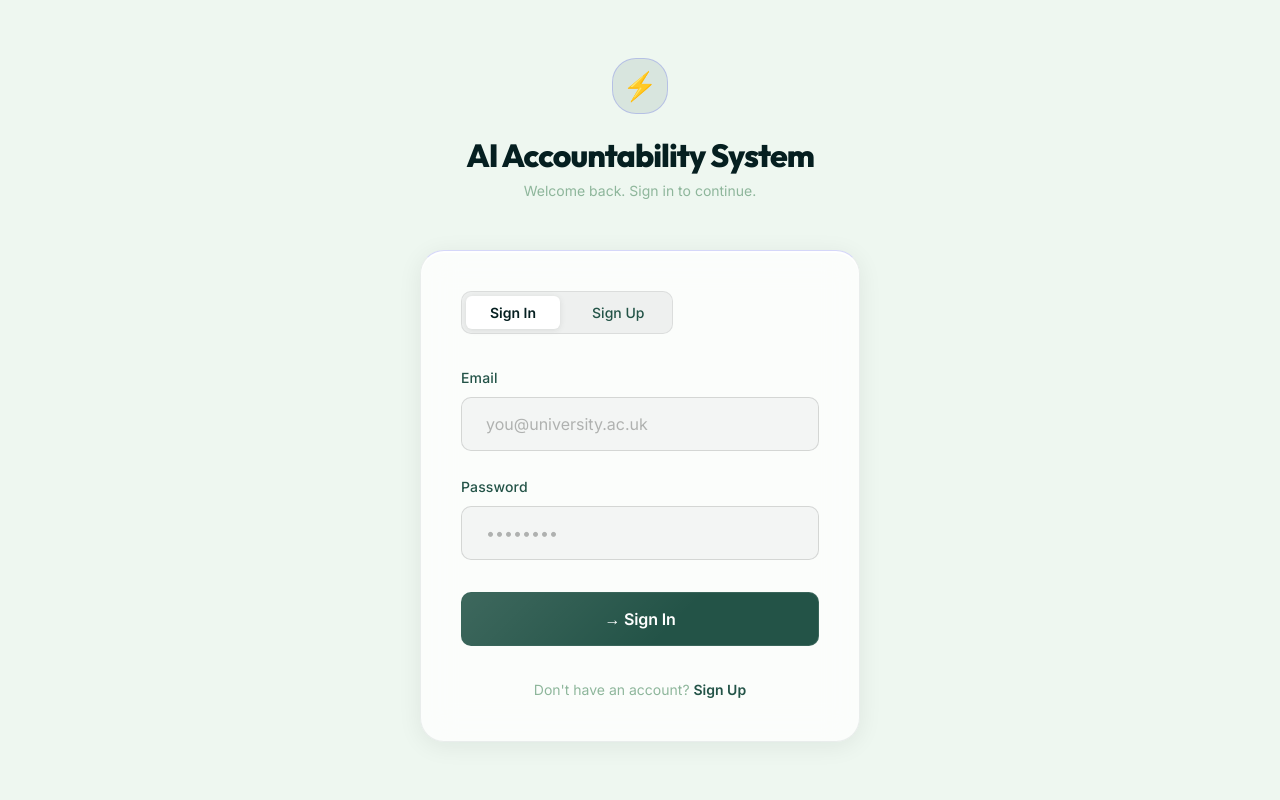
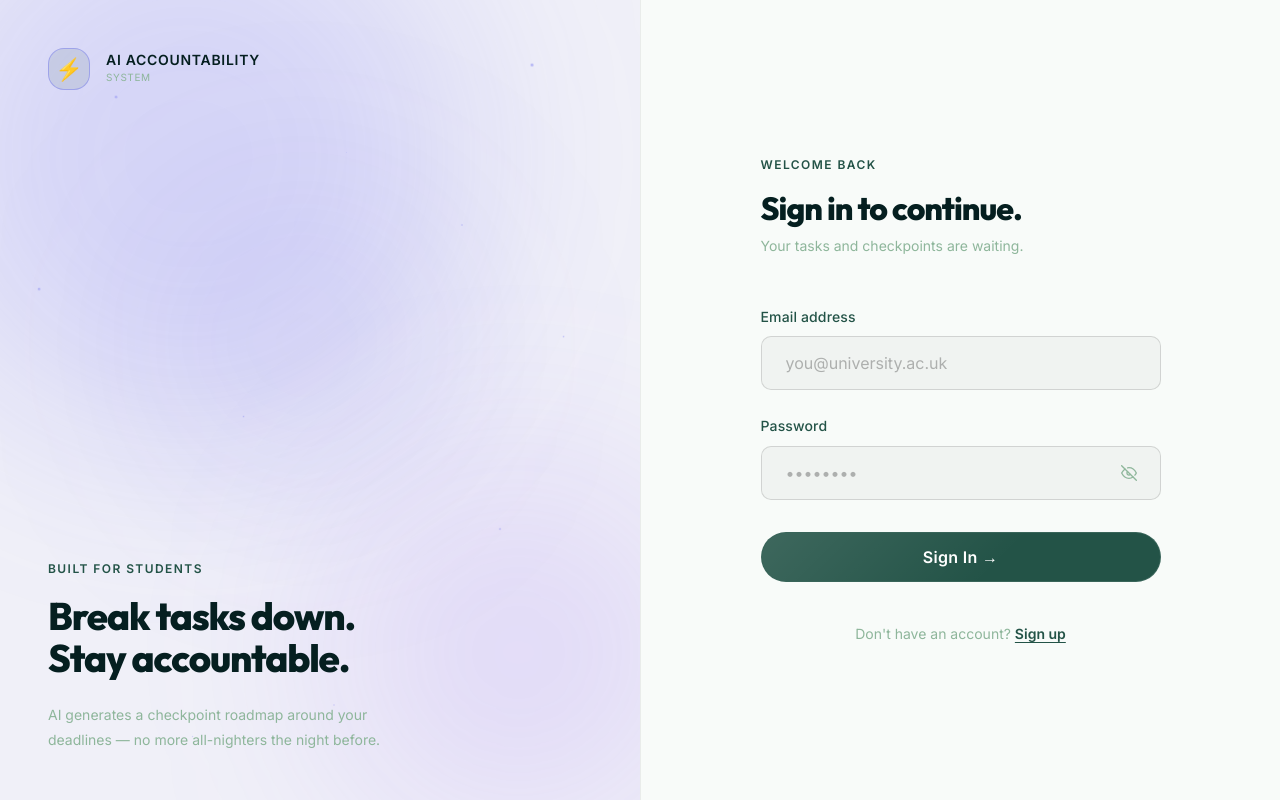
Before and after one commit to oyeludeelijah/Cadence, a React (Vite) app: page / in a window 1280 px wide. Built offline with nearby package versions, Linux system fonts and the light colour scheme.

Commit message:
updated the sign-in/sign-up page's UI

```diff
--- a/src/index.css
+++ b/src/index.css
@@ -1495,3 +1495,175 @@ input, select, textarea {
 [data-theme="light"] .sidebar-user {
   border-top-color: rgba(0, 0, 0, 0.08);
 }
+
+
+/* ══════════════════════════════════════════════════════════════════════════════
+   AUTH PAGE — Split-panel design
+   ══════════════════════════════════════════════════════════════════════════ */
+
+/* ── Layout ───────────────────────────────────────────────────────────────── */
+.auth-layout {
+  display: grid;
+  grid-template-columns: 1fr 1fr;
+  min-height: 100vh;
+  overflow: hidden;
+  background: var(--bg);
+}
+
+/* ── Left decorative panel ────────────────────────────────────────────────── */
+.auth-left {
+  position: relative;
+  overflow: hidden;
+  display: flex;
+  flex-direction: column;
+  justify-content: space-between;
+  padding: var(--s6);
+  background: var(--bg);
+}
+
+/* Gradient orbs */
+.auth-orb {
+  position: absolute;
+  border-radius: 50%;
+  filter: blur(90px);
+  pointer-events: none;
+  will-change: transform;
+}
+.auth-orb-1 {
+  width: 520px; height: 520px;
+  background: rgba(99, 102, 241, 0.30);
+  top: -140px; left: -120px;
+  animation: authOrb1 14s ease-in-out infinite;
+}
+.auth-orb-2 {
+  width: 350px; height: 350px;
+  background: rgba(139, 92, 246, 0.22);
+  bottom: -60px; right: -80px;
+  animation: authOrb2 18s ease-in-out infinite;
+}
+.auth-orb-3 {
+  width: 240px; height: 240px;
+  background: rgba(79, 70, 229, 0.18);
+  top: 45%; left: 45%;
+  transform: translate(-50%, -50%);
+  animation: authOrb3 11s ease-in-out infinite;
+}
+
+@keyframes authOrb1 {
+  0%, 100% { transform: translate(0, 0) scale(1); }
+  33%       { transform: translate(50px, 40px) scale(1.08); }
+  66%       { transform: translate(20px, -30px) scale(0.95); }
+}
+@keyframes authOrb2 {
+  0%, 100% { transform: translate(0, 0) scale(1); }
+  50%       { transform: translate(-40px, -50px) scale(1.12); }
+}
+@keyframes authOrb3 {
+  0%, 100% { transform: translate(-50%, -50%) scale(1); }
+  50%       { transform: translate(-44%, -58%) scale(1.18); }
+}
+
+/* Star dots */
+.auth-star {
+  position: absolute;
+  background: rgba(255, 255, 255, 0.7);
+  border-radius: 50%;
+  pointer-events: none;
+  animation: authStarPulse var(--star-dur, 3s) ease-in-out infinite;
+}
+@keyframes authStarPulse {
+  0%, 100% { opacity: 0.25; transform: scale(1); }
+  50%       { opacity: 0.9;  transform: scale(1.4); }
+}
+
+/* Brand mark */
+.auth-brand {
+  position: relative;
+  z-index: 1;
+  display: flex;
+  align-items: center;
+  gap: var(--s2);
+}
+.auth-brand-icon {
+  width: 42px; height: 42px;
+  background: var(--accent-dim);
+  border: 1px solid rgba(99, 102, 241, 0.4);
+  border-radius: var(--r-lg);
+  display: flex; align-items: center; justify-content: center;
+  font-size: 22px;
+  flex-shrink: 0;
+}
+
+/* Tagline block */
+.auth-tagline {
+  position: relative;
+  z-index: 1;
+}
+
+/* ── Right form panel ─────────────────────────────────────────────────────── */
+.auth-right {
+  display: flex;
+  align-items: center;
+  justify-content: center;
+  padding: var(--s8) var(--s6);
+  background: rgba(255, 255, 255, 0.015);
+  border-left: 1px solid var(--border);
+}
+.auth-form-card {
+  width: 100%;
+  max-width: 400px;
+}
+
+/* Password show/hide toggle */
+.auth-input-wrapper { position: relative; }
+.auth-input-eye {
+  position: absolute;
+  right: var(--s3);
+  top: 50%;
+  transform: translateY(-50%);
+  color: var(--text-3);
+  cursor: pointer;
+  display: flex;
+  align-items: center;
+  background: none;
+  border: none;
+  padding: 0;
+  transition: color var(--dur-micro) var(--ease-out);
+}
+.auth-input-eye:hover { color: var(--text-2); }
+
+/* Submit button — pill shape */
+.auth-submit {
+  width: 100%;
+  padding: 14px var(--s4) !important;
+  font-size: var(--text-base) !important;
+  font-weight: 600 !important;
+  border-radius: var(--r-pill) !important;
+  letter-spacing: 0.02em;
+}
+
+/* ── Mobile: stack vertically ─────────────────────────────────────────────── */
+@media (max-width: 768px) {
+  .auth-layout {
+    grid-template-columns: 1fr;
+    grid-template-rows: 220px 1fr;
+  }
+  .auth-left { padding: var(--s4); }
+  .auth-tagline { display: none; }
+  .auth-right { padding: var(--s5) var(--s4); }
+  .auth-orb-1 { width: 300px; height: 300px; }
+  .auth-orb-2 { width: 200px; height: 200px; }
+}
+
+/* ── Light mode overrides ─────────────────────────────────────────────────── */
+[data-theme="light"] .auth-left {
+  background: #f0f0f8;
+}
+[data-theme="light"] .auth-right {
+  background: rgba(255, 255, 255, 0.6);
+  border-left-color: rgba(0, 0, 0, 0.06);
+}
+[data-theme="light"] .auth-orb-1 { background: rgba(99, 102, 241, 0.18); }
+[data-theme="light"] .auth-orb-2 { background: rgba(139, 92, 246, 0.14); }
+[data-theme="light"] .auth-orb-3 { background: rgba(79, 70, 229, 0.10); }
+[data-theme="light"] .auth-star   { background: rgba(99, 102, 241, 0.5); }
--- a/src/pages/AuthPage.jsx
+++ b/src/pages/AuthPage.jsx
@@ -1,21 +1,49 @@
 import { useState } from 'react'
 import { supabase } from '../supabaseClient'
 
-/**
- * AuthPage — Sign In / Sign Up form.
- * Shown to unauthenticated users. App.jsx redirects here automatically.
- */
+// ── Deterministic star positions (no layout shift) ─────────────────────────
+const STARS = [
+  { top: '12%',  left: '18%', size: 2,   dur: '3.2s' },
+  { top: '28%',  left: '72%', size: 1.5, dur: '4.5s' },
+  { top: '52%',  left: '38%', size: 1,   dur: '2.8s' },
+  { top: '78%',  left: '14%', size: 2.5, dur: '5.1s' },
+  { top: '19%',  left: '54%', size: 1,   dur: '3.7s' },
+  { top: '66%',  left: '78%', size: 2,   dur: '4.2s' },
+  { top: '88%',  left: '52%', size: 1.5, dur: '3s'   },
+  { top: '42%',  left: '88%', size: 1,   dur: '6s'   },
+  { top: '8%',   left: '83%', size: 2,   dur: '4.8s' },
+  { top: '36%',  left: '6%',  size: 1.5, dur: '2.5s' },
+  { top: '92%',  left: '30%', size: 1,   dur: '5.5s' },
+]
+
+// ── Eye icon for password toggle ───────────────────────────────────────────
+function EyeIcon({ open }) {
+  return open ? (
+    <svg width="16" height="16" viewBox="0 0 24 24" fill="none" stroke="currentColor" strokeWidth="2" strokeLinecap="round" strokeLinejoin="round">
+      <path d="M1 12s4-8 11-8 11 8 11 8-4 8-11 8-11-8-11-8z" />
+      <circle cx="12" cy="12" r="3" />
+    </svg>
+  ) : (
+    <svg width="16" height="16" viewBox="0 0 24 24" fill="none" stroke="currentColor" strokeWidth="2" strokeLinecap="round" strokeLinejoin="round">
+      <path d="M17.94 17.94A10.07 10.07 0 0 1 12 20c-7 0-11-8-11-8a18.45 18.45 0 0 1 5.06-5.94M9.9 4.24A9.12 9.12 0 0 1 12 4c7 0 11 8 11 8a18.5 18.5 0 0 1-2.16 3.19m-6.72-1.07a3 3 0 1 1-4.24-4.24" />
+      <line x1="1" y1="1" x2="23" y2="23" />
+    </svg>
+  )
+}
+
+// ── Main component ─────────────────────────────────────────────────────────
 function AuthPage() {
-  const [mode, setMode]       = useState('signin') // 'signin' | 'signup'
-  const [email, setEmail]     = useState('')
-  const [password, setPassword] = useState('')
-  const [loading, setLoading] = useState(false)
-  const [message, setMessage] = useState(null) // { type: 'error'|'success', text }
+  const [mode, setMode]             = useState('signin') // 'signin' | 'signup'
+  const [email, setEmail]           = useState('')
+  const [password, setPassword]     = useState('')
+  const [showPassword, setShowPw]   = useState(false)
+  const [loading, setLoading]       = useState(false)
+  const [message, setMessage]       = useState(null)    // { type, text }
 
   const isSignUp = mode === 'signup'
 
   async function handleSubmit(e) {
-    e.preventDefault()
+    e?.preventDefault()
     setMessage(null)
 
     if (!email.trim() || !password) {
@@ -36,14 +64,13 @@ function AuthPage() {
       } else {
         const { error } = await supabase.auth.signInWithPassword({ email: email.trim(), password })
         if (error) throw error
-        // onAuthStateChange in useAuth will update session → App.jsx redirects automatically
+        // onAuthStateChange in useAuth fires → App.jsx re-renders → redirect happens automatically
       }
     } catch (err) {
-      // Surface Supabase errors in plain English
-      const msg = err.message?.includes('Invalid login credentials')
+      const text = err.message?.includes('Invalid login credentials')
         ? 'Incorrect email or password. Please try again.'
         : err.message ?? 'Something went wrong. Please try again.'
-      setMessage({ type: 'error', text: msg })
+      setMessage({ type: 'error', text })
     } finally {
       setLoading(false)
     }
@@ -52,77 +79,117 @@ function AuthPage() {
   function switchMode() {
     setMode(m => m === 'signin' ? 'signup' : 'signin')
     setMessage(null)
-    setEmail('')
-    setPassword('')
   }
 
   return (
-    <div style={{
-      minHeight: '100vh',
-      display: 'flex',
-      alignItems: 'center',
-      justifyContent: 'center',
-      padding: 'var(--s4)',
-      background: 'var(--bg)',
-      position: 'relative',
+    <div className="auth-layout">
+
+      {/* ══════════════════════════════════════════════════════════════════════
+          LEFT PANEL — decorative / brand
+          ════════════════════════════════════════════════════════════════════ */}
+      <div className="auth-left">
+
+        {/* Animated gradient orbs */}
+        <div className="auth-orb auth-orb-1" />
+        <div className="auth-orb auth-orb-2" />
+        <div className="auth-orb auth-orb-3" />
+
+        {/* Twinkling star dots */}
+        {STARS.map((s, i) => (
+          <div
+            key={i}
+            className="auth-star"
+            style={{
+              top: s.top, left: s.left,
+              width: `${s.size}px`, height: `${s.size}px`,
+              '--star-dur': s.dur,
+              animationDelay: `${i * 0.4}s`,
+            }}
+          />
+        ))}
+
+        {/* Brand — top */}
+        <div className="auth-brand">
+          <div className="auth-brand-icon">⚡</div>
+          <div>
+            <div style={{ fontSize: 'var(--text-sm)', fontWeight: 700, color: 'var(--text)', letterSpacing: '0.05em', lineHeight: 1.2 }}>
+              AI ACCOUNTABILITY
+            </div>
+            <div style={{ fontSize: '10px', color: 'var(--text-3)', letterSpacing: '0.06em', textTransform: 'uppercase' }}>
+              System
+            </div>
+          </div>
+        </div>
+
+        {/* Tagline — bottom */}
+        <div className="auth-tagline">
+          <p style={{
+            fontSize: 'var(--text-xs)',
+            fontWeight: 700,
+            color: 'var(--accent)',
+            textTransform: 'uppercase',
+            letterSpacing: '0.12em',
+            marginBottom: 'var(--s2)',
           }}>
-      {/* Ambient background mesh */}
-      <div className="mesh-gradient" />
+            Built for students
+          </p>
+          <h2 style={{
+            fontSize: 'clamp(26px, 3vw, 44px)',
+            fontWeight: 800,
+            color: 'var(--text)',
+            lineHeight: 1.1,
+            letterSpacing: '-0.03em',
+            marginBottom: 'var(--s3)',
+            maxWidth: '380px',
+          }}>
+            Break tasks down.<br />Stay accountable.
+          </h2>
+          <p style={{
+            fontSize: 'var(--text-sm)',
+            color: 'var(--text-3)',
+            lineHeight: 1.75,
+            maxWidth: '340px',
+          }}>
+            AI generates a checkpoint roadmap around your deadlines —
+            no more all-nighters the night before.
+          </p>
+        </div>
+      </div>
 
-      <div style={{ width: '100%', maxWidth: '440px', position: 'relative' }}>
+      {/* ══════════════════════════════════════════════════════════════════════
+          RIGHT PANEL — auth form
+          ════════════════════════════════════════════════════════════════════ */}
+      <div className="auth-right">
+        <div className="auth-form-card">
 
-        {/* Brand mark */}
-        <div style={{ textAlign: 'center', marginBottom: 'var(--s6)' }}>
-          <div style={{
-            display: 'inline-flex',
-            alignItems: 'center',
-            justifyContent: 'center',
-            width: '56px', height: '56px',
-            background: 'var(--accent-dim)',
-            border: '1px solid rgba(99,102,241,0.3)',
-            borderRadius: 'var(--r-xl)',
-            fontSize: '28px',
-            marginBottom: 'var(--s3)',
-          }}>
-            ⚡
-          </div>
+          {/* Header */}
+          <div style={{ marginBottom: 'var(--s6)' }}>
+            <p className="section-eyebrow" style={{ marginBottom: 'var(--s2)' }}>
+              {isSignUp ? 'Get started' : 'Welcome back'}
+            </p>
             <h1 style={{
-            fontSize: 'var(--text-2xl)',
+              fontSize: 'clamp(24px, 2.5vw, 34px)',
               fontWeight: 800,
               letterSpacing: '-0.03em',
               color: 'var(--text)',
-            marginBottom: '6px',
+              marginBottom: '8px',
+              lineHeight: 1.1,
             }}>
-            AI Accountability System
+              {isSignUp ? 'Create your account.' : 'Sign in to continue.'}
             </h1>
             <p style={{ fontSize: 'var(--text-sm)', color: 'var(--text-3)', margin: 0 }}>
-            {isSignUp ? 'Create an account to get started.' : 'Welcome back. Sign in to continue.'}
+              {isSignUp
+                ? 'Start your accountability journey today.'
+                : 'Your tasks and checkpoints are waiting.'}
             </p>
           </div>
 
-        {/* Auth card */}
-        <div className="glass" style={{
-          padding: 'var(--s5)',
-          borderRadius: 'var(--r-xl)',
-          borderTop: '1px solid rgba(99,102,241,0.25)',
-        }}>
-          {/* Mode toggle tabs */}
-          <div className="tab-bar" style={{ marginBottom: 'var(--s4)' }}>
-            {[{ id: 'signin', label: 'Sign In' }, { id: 'signup', label: 'Sign Up' }].map(tab => (
-              <button
-                key={tab.id}
-                className={`tab-btn ${mode === tab.id ? 'active' : ''}`}
-                onClick={() => { setMode(tab.id); setMessage(null) }}
-              >
-                {tab.label}
-              </button>
-            ))}
-          </div>
+          {/* Form */}
+          <form onSubmit={handleSubmit} style={{ display: 'flex', flexDirection: 'column', gap: 'var(--s3)' }}>
 
-          <form onSubmit={handleSubmit} style={{ display: 'flex', flexDirection: 'column', gap: 'var(--s3)' }}>
             {/* Email */}
             <div className="field-group">
-              <label className="field-label" htmlFor="auth-email">Email</label>
+              <label className="field-label" htmlFor="auth-email">Email address</label>
               <input
                 id="auth-email"
                 className="field-input"
@@ -139,26 +206,50 @@ function AuthPage() {
             <div className="field-group">
               <label className="field-label" htmlFor="auth-password">
                 Password
-                {isSignUp && <span style={{ color: 'var(--text-3)', fontWeight: 400, marginLeft: '6px' }}>(min. 6 characters)</span>}
+                {isSignUp && (
+                  <span style={{ color: 'var(--text-3)', fontWeight: 400, marginLeft: '6px' }}>
+                    (min. 6 characters)
+                  </span>
+                )}
               </label>
+              <div className="auth-input-wrapper">
                 <input
                   id="auth-password"
                   className="field-input"
-                type="password"
+                  type={showPassword ? 'text' : 'password'}
                   value={password}
                   onChange={e => setPassword(e.target.value)}
-                placeholder="••••••••"
+                  placeholder={isSignUp ? 'Create a password' : '••••••••'}
                   autoComplete={isSignUp ? 'new-password' : 'current-password'}
                   disabled={loading}
+                  style={{ paddingRight: '44px' }}
                 />
+                <button
+                  type="button"
+                  className="auth-input-eye"
+                  onClick={() => setShowPw(v => !v)}
+                  tabIndex={-1}
+                  aria-label={showPassword ? 'Hide password' : 'Show password'}
+                >
+                  <EyeIcon open={showPassword} />
+                </button>
               </div>
+            </div>
+
+            {/* Feedback message */}
+            {message && (
+              <div className={`alert ${message.type === 'success' ? 'alert-success' : 'alert-danger'}`}>
+                {message.text}
+              </div>
+            )}
 
             {/* Submit */}
             <button
+              id="auth-submit-btn"
               type="submit"
-              className="btn-primary"
+              className="btn-primary auth-submit"
               disabled={loading}
-              style={{ width: '100%', padding: 'var(--s2) var(--s4)', fontSize: 'var(--text-base)', marginTop: 'var(--s1)' }}
+              style={{ marginTop: 'var(--s1)' }}
             >
               {loading ? (
                 <>
@@ -166,23 +257,18 @@ function AuthPage() {
                   {isSignUp ? 'Creating account…' : 'Signing in…'}
                 </>
               ) : (
-                isSignUp ? '+ Create Account' : '→ Sign In'
+                isSignUp ? '+ Create Account' : 'Sign In →'
               )}
             </button>
           </form>
 
-          {/* Message */}
-          {message && (
-            <div
-              className={`alert ${message.type === 'success' ? 'alert-success' : 'alert-danger'}`}
-              style={{ marginTop: 'var(--s3)' }}
-            >
-              {message.text}
-            </div>
-          )}
-
-          {/* Switch mode link */}
-          <p style={{ textAlign: 'center', marginTop: 'var(--s4)', fontSize: 'var(--text-sm)', color: 'var(--text-3)' }}>
+          {/* Mode switch */}
+          <p style={{
+            textAlign: 'center',
+            marginTop: 'var(--s5)',
+            fontSize: 'var(--text-sm)',
+            color: 'var(--text-3)',
+          }}>
             {isSignUp ? 'Already have an account?' : "Don't have an account?"}
             {' '}
             <button
@@ -191,11 +277,14 @@ function AuthPage() {
                 background: 'none', border: 'none', cursor: 'pointer',
                 color: 'var(--accent)', fontWeight: 600, fontSize: 'inherit',
                 padding: 0,
+                textDecoration: 'underline',
+                textUnderlineOffset: '3px',
               }}
             >
-              {isSignUp ? 'Sign In' : 'Sign Up'}
+              {isSignUp ? 'Sign in' : 'Sign up'}
             </button>
           </p>
+
         </div>
       </div>
     </div>
```
Lines whose indentation alone changed are shown as unchanged.
